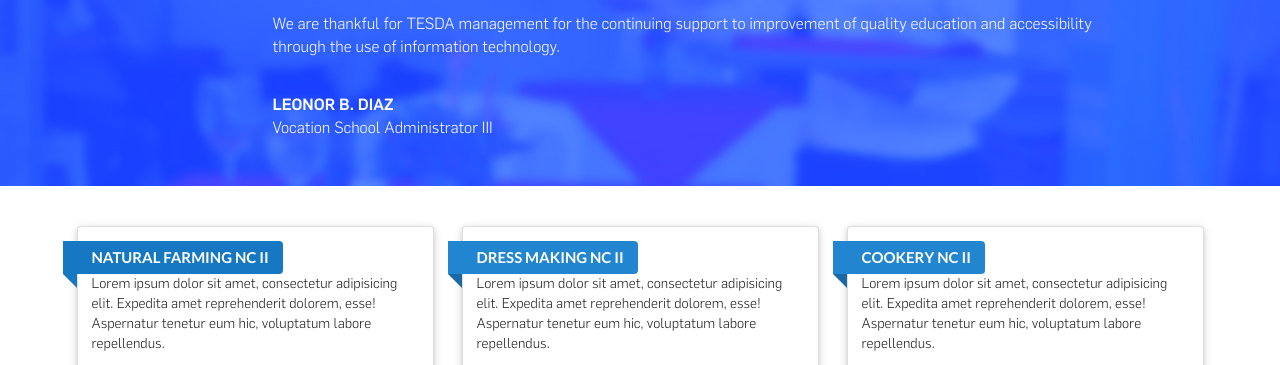
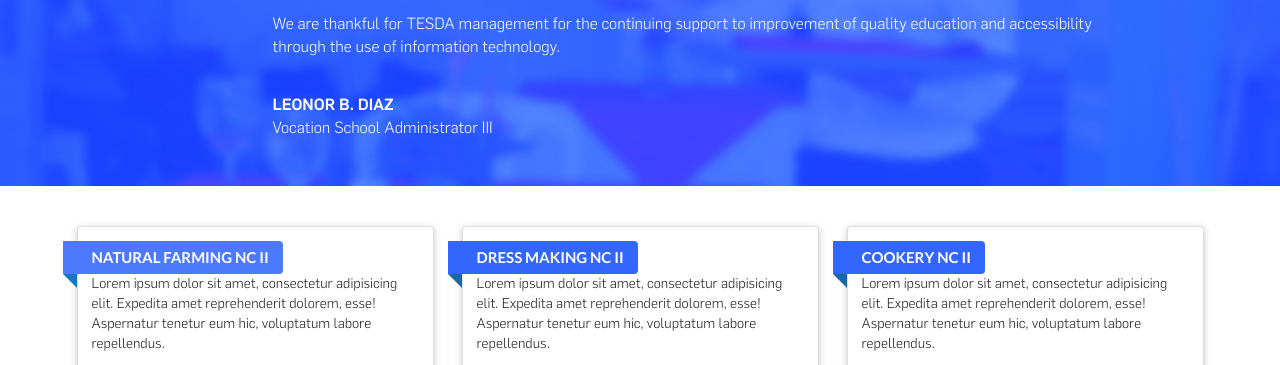
Before and after one commit to jackoverflow/jackoverflow.github.io, a plain HTML site: page index.html in a window 1280 px wide. In both pictures the pointer is over the link "NATURAL FARMING NC II". Shown: the part 375-740 px from the top of the page. Drawn offline with nearby package versions, Linux system fonts and the light colour scheme.

Commit message:
update front page ribbon colors

```diff
--- a/css/main.css
+++ b/css/main.css
@@ -153,6 +153,13 @@ main .courses a.viewallcourses:hover i.angle {
     -moz-transition: color 0.5s ease;
     transition: color 0.5s ease;
 }
+.courses .ui.blue.label {
+    background: #3366ff!important;
+}
+.courses .ui.blue.label:hover {
+    background: #4d79ff!important;
+    transition: background-color ease 0.5s;
+}
 .bottom-container {
     background: #e1e1e1;
     margin-top: 40px;
```
